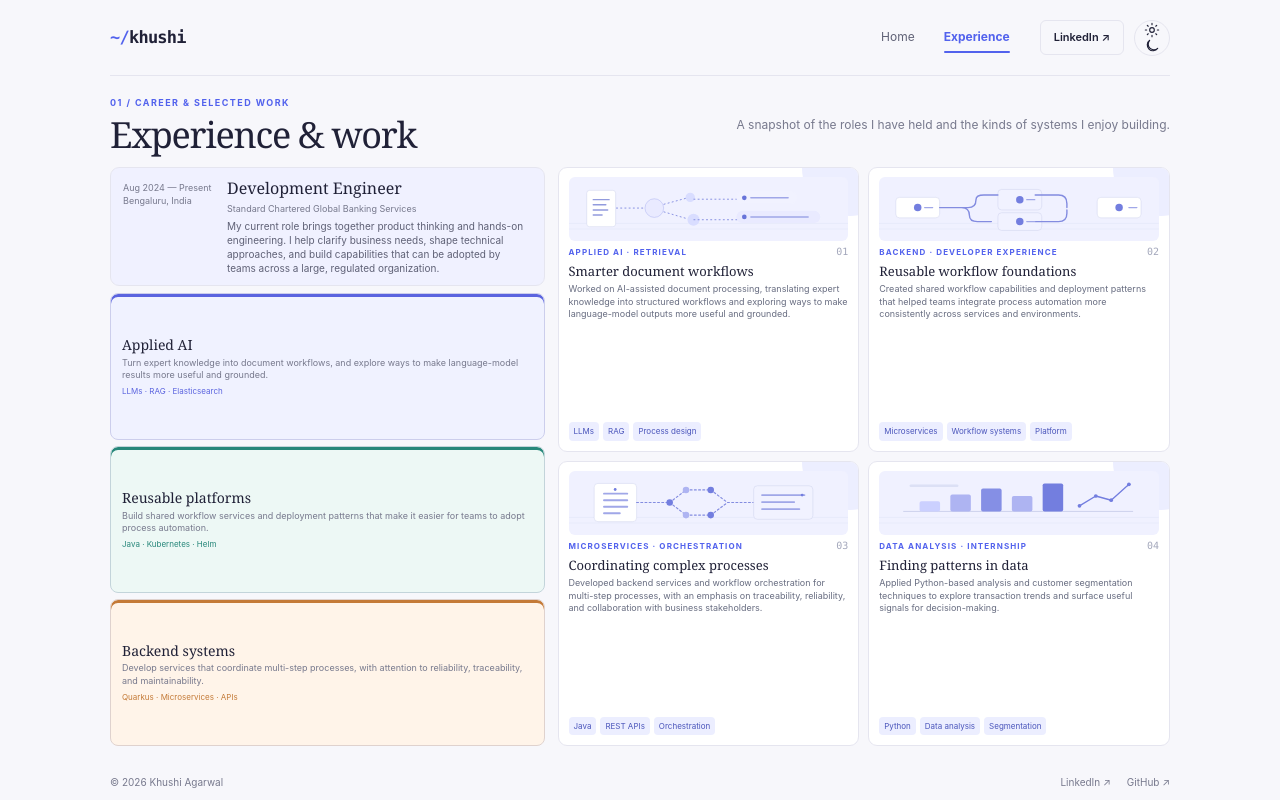
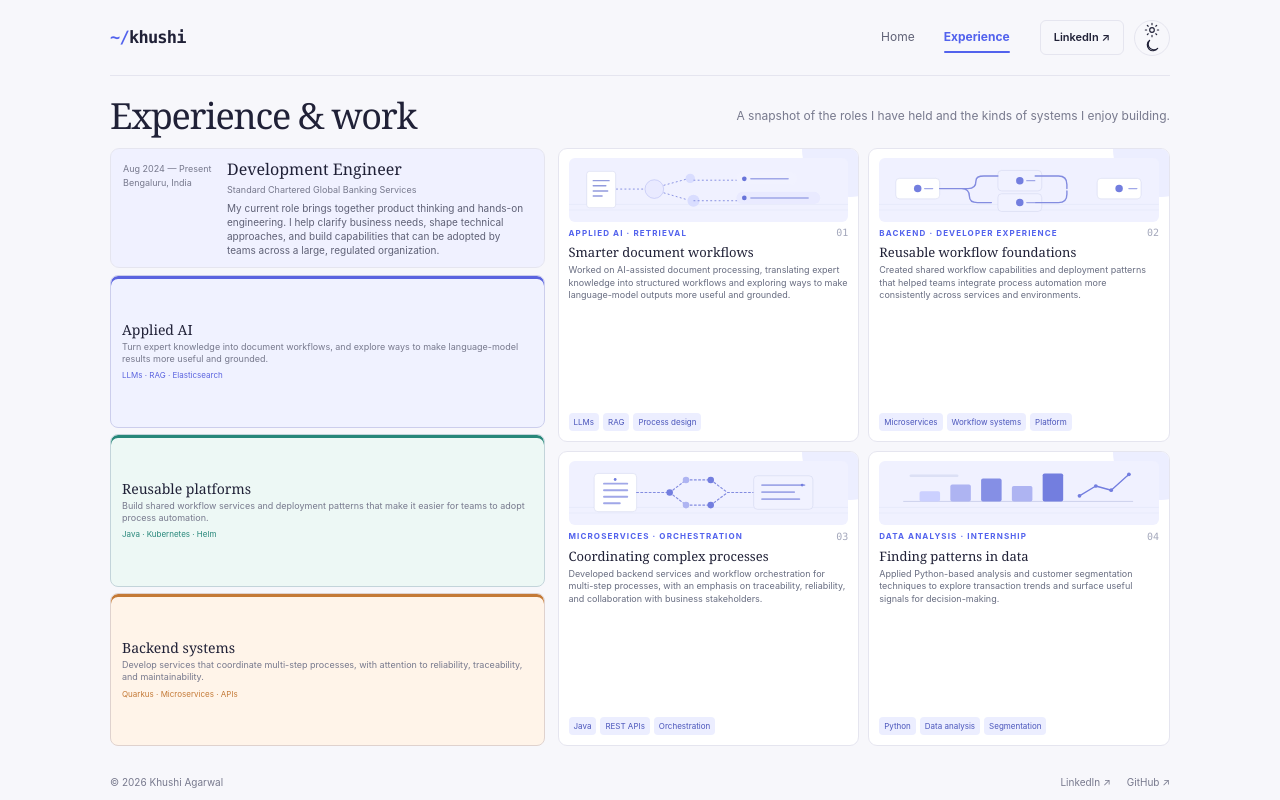
Before and after one commit to Khushi771/khushi-agarwal-portfolio, a plain HTML site: page index.html in a window 1280 px wide. Both pictures are taken after a click on the tab "Experience". Drawn offline with Linux system fonts and the light colour scheme.

Commit message:
Remove career section label

```diff
--- a/index.html
+++ b/index.html
@@ -333,7 +333,7 @@
       </section>
 
       <section class="panel experience-panel" id="panel-experience" role="tabpanel" aria-labelledby="tab-experience" tabindex="0" hidden>
-        <div class="section-head"><div class="section-title"><span class="section-kicker">01 / Career & selected work</span><h2>Experience & work</h2></div><p class="section-note">A snapshot of the roles I have held and the kinds of systems I enjoy building.</p></div>
+        <div class="section-head"><div class="section-title"><h2>Experience & work</h2></div><p class="section-note">A snapshot of the roles I have held and the kinds of systems I enjoy building.</p></div>
         <div class="mobile-view-toggle" aria-label="Choose a view">
           <button type="button" data-mobile-view="career" aria-pressed="true">Career</button>
           <button type="button" data-mobile-view="work" aria-pressed="false">Highlights</button>
```
